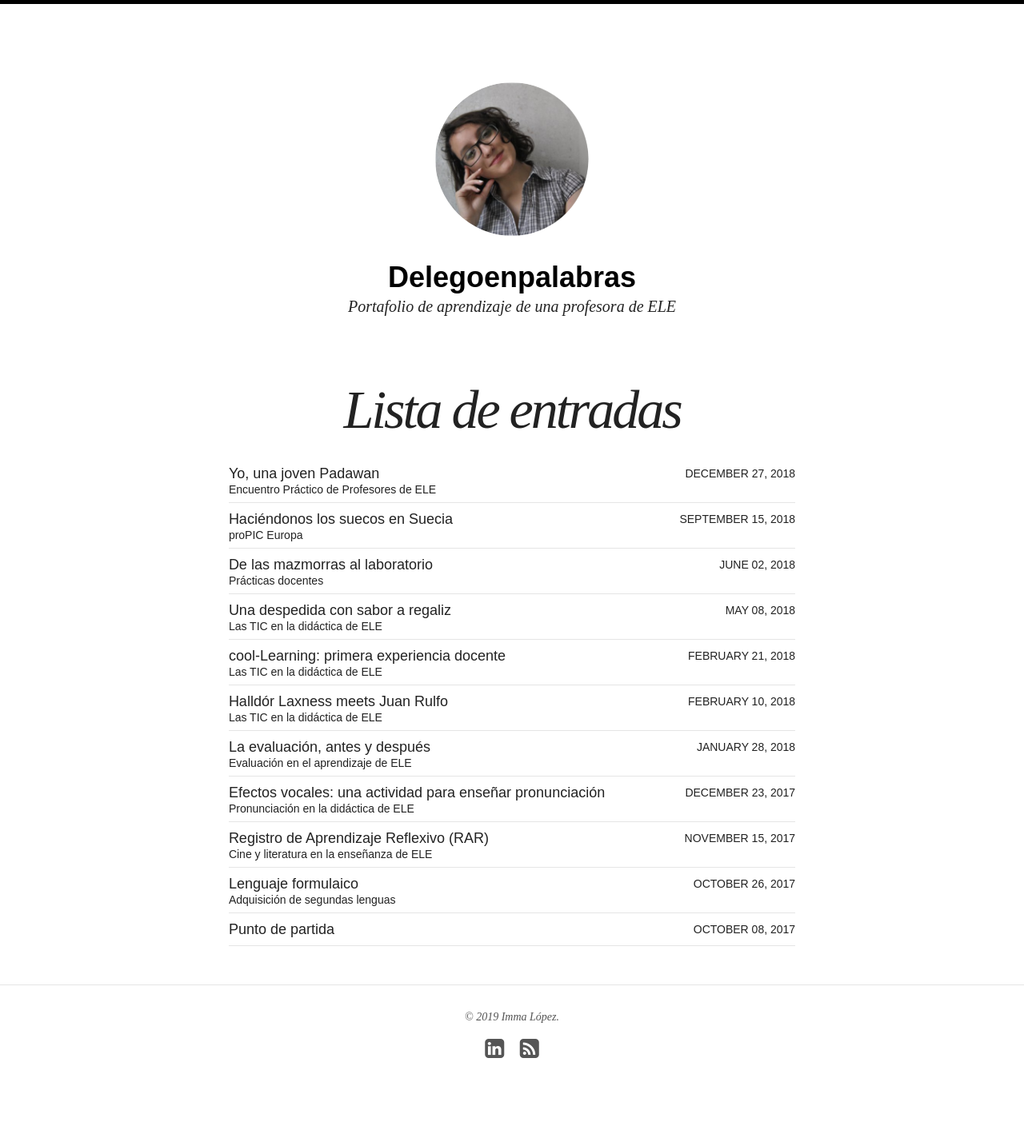
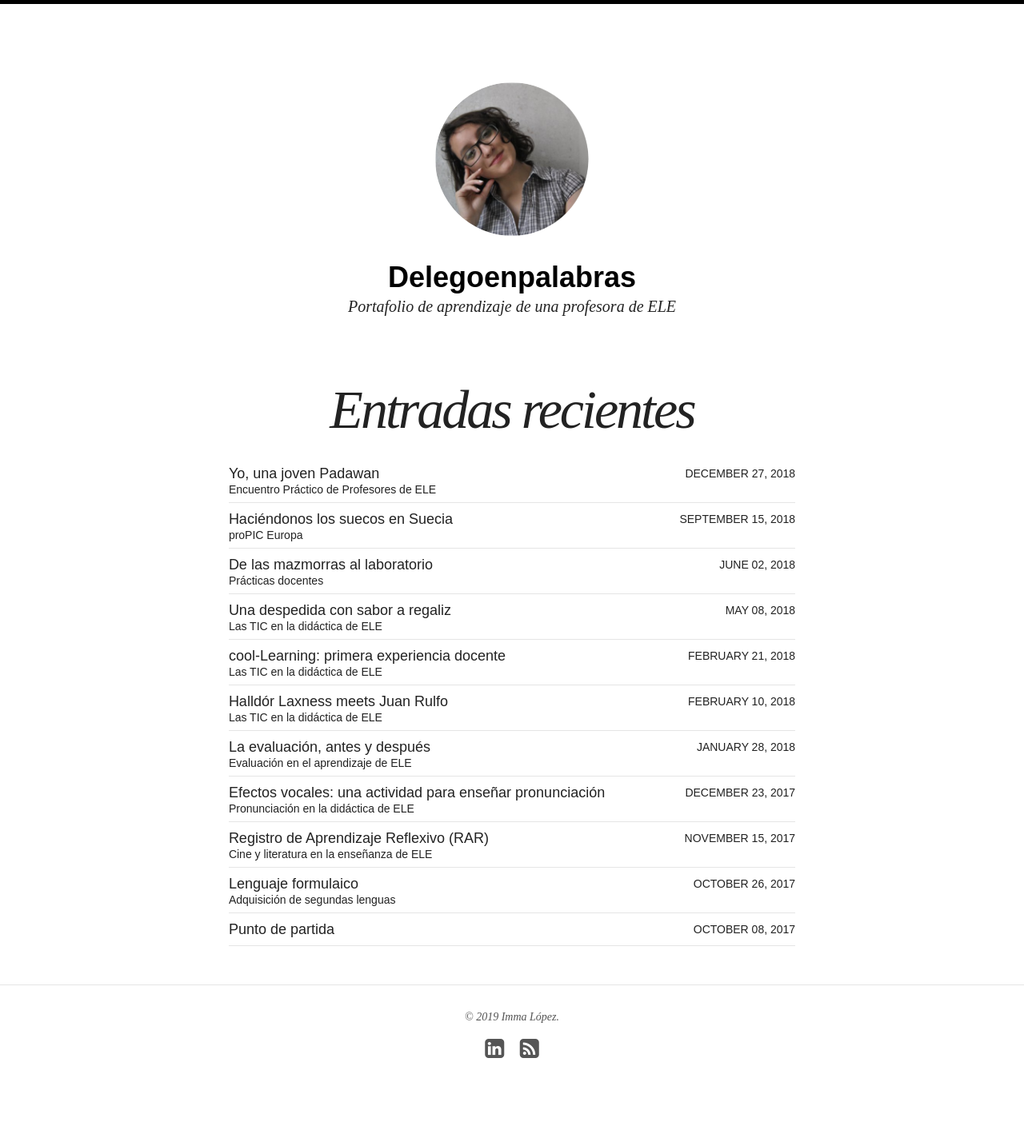
Before and after one commit to immalopez/immalopez.github.io, a Jekyll site: the page built from blog/index.md, in a window 1280 px wide. Shown: the whole page at 80% size. Built offline with Jekyll 4.4.1, drawn with Linux system fonts in a browser that asks for light colours; nearby versions of some CDN libraries.

Commit message:
Update index.md

```diff
--- a/blog/index.md
+++ b/blog/index.md
@@ -1,6 +1,6 @@
 ---
 layout: page
-title: Lista de entradas
+title: Entradas recientes
 excerpt: "An archive of blog posts sorted by date."
 search_omit: true
 ---
```
